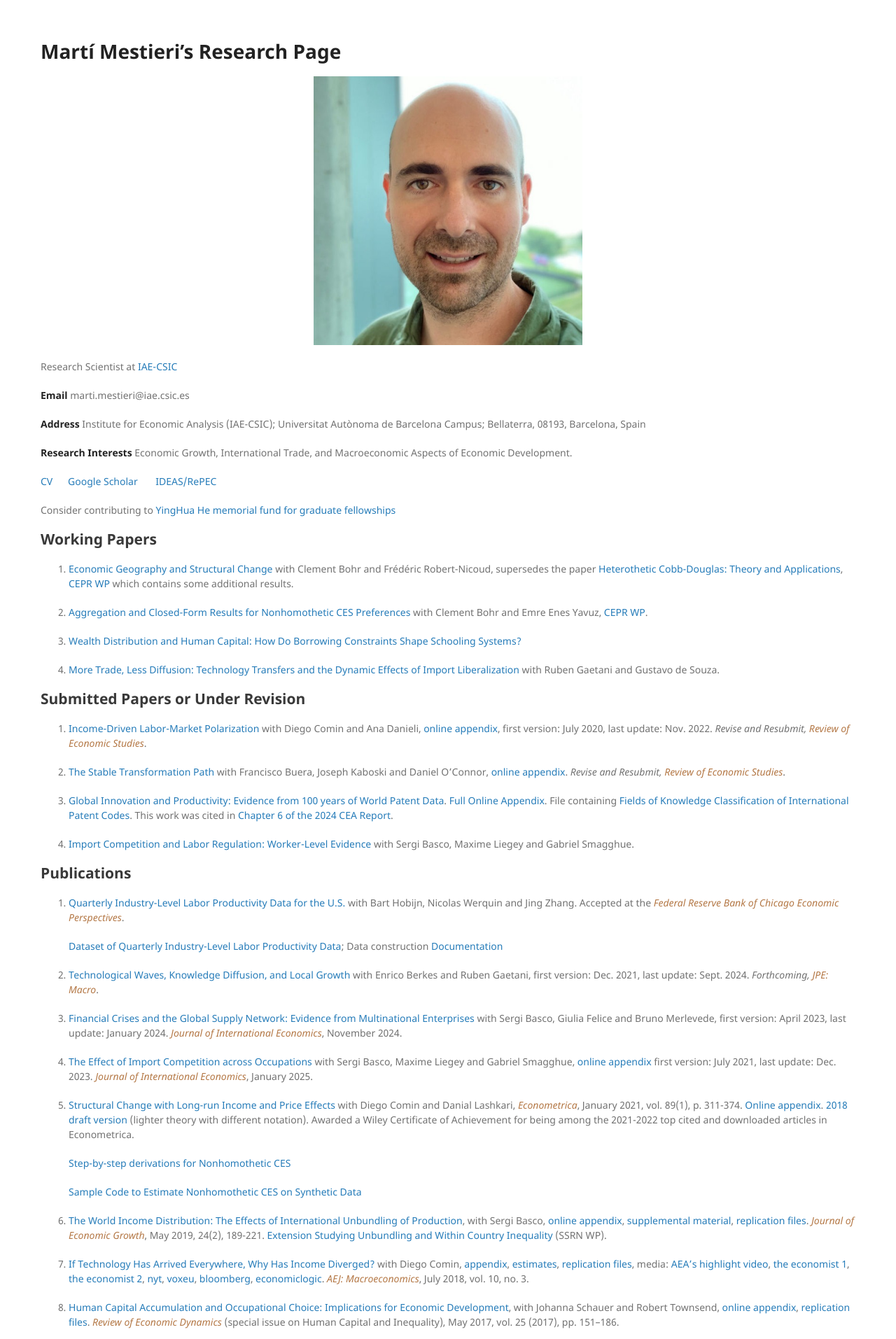
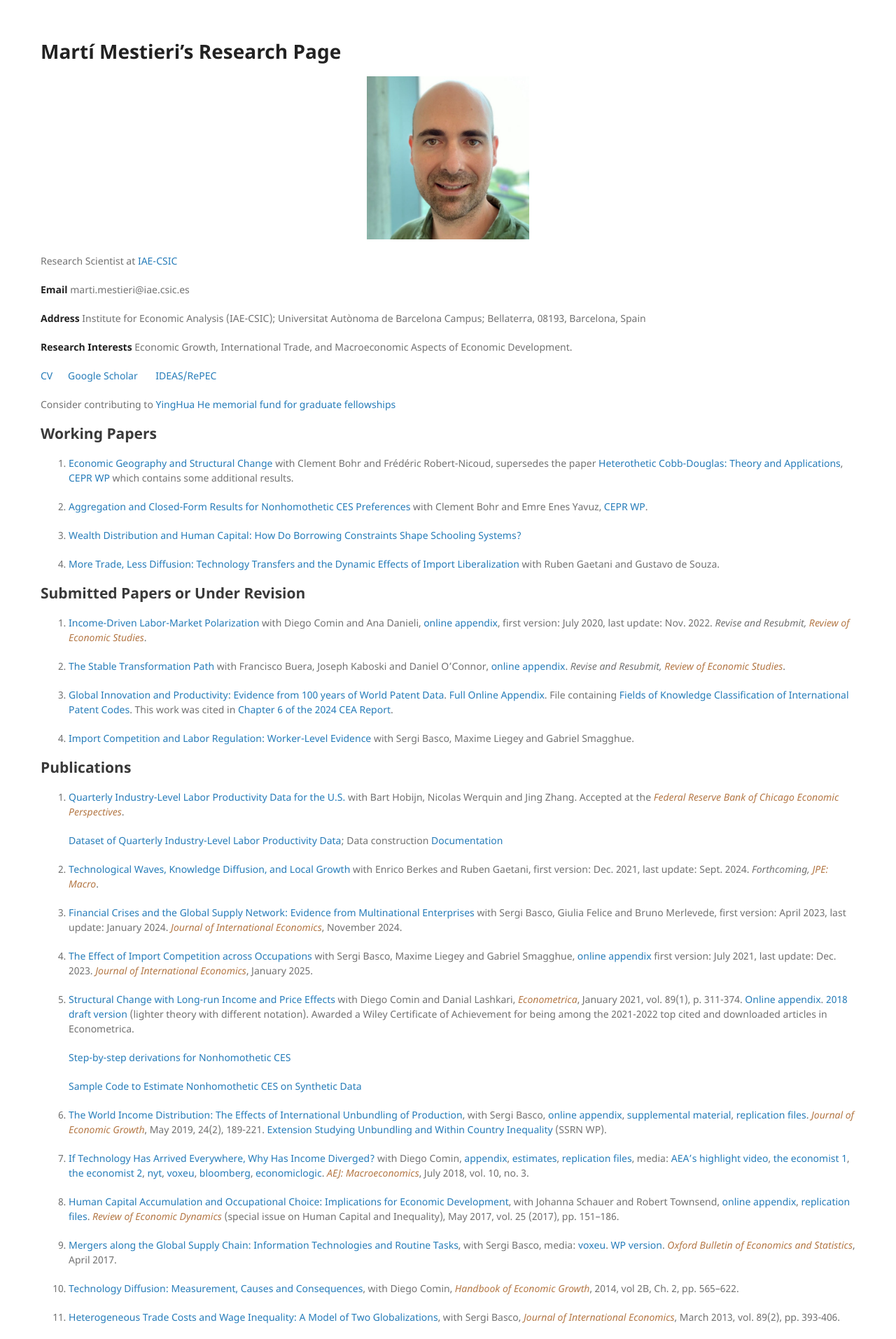
Before and after one commit to mestieri/mestieri.github.io, a Jekyll site: the page built from index.md, in a window 1280 px wide. Shown: the top 1913 px of the page at 70% size. Built offline with Jekyll 4.4.1, drawn with Linux system fonts in a browser that asks for light colours.

Commit message:
Update index.md

```diff
--- a/index.md
+++ b/index.md
@@ -16,7 +16,7 @@ Senior Economist in the Economic Research Department at the Federal Reserve Bank
 UPF Associate Professor and CREi Associate Researcher.
 -->
 
-<img src="marti-696x928.jpeg" alt="Martí Mestieri" style="width: 33%; display: block; margin: auto;">
+<img src="marti-696x928.jpeg" alt="Martí Mestieri" style="width: 20%; display: block; margin: auto;">
 
 Research Scientist at [IAE-CSIC](https://www.iae.csic.es/index.php?lang=ing)
 
```
